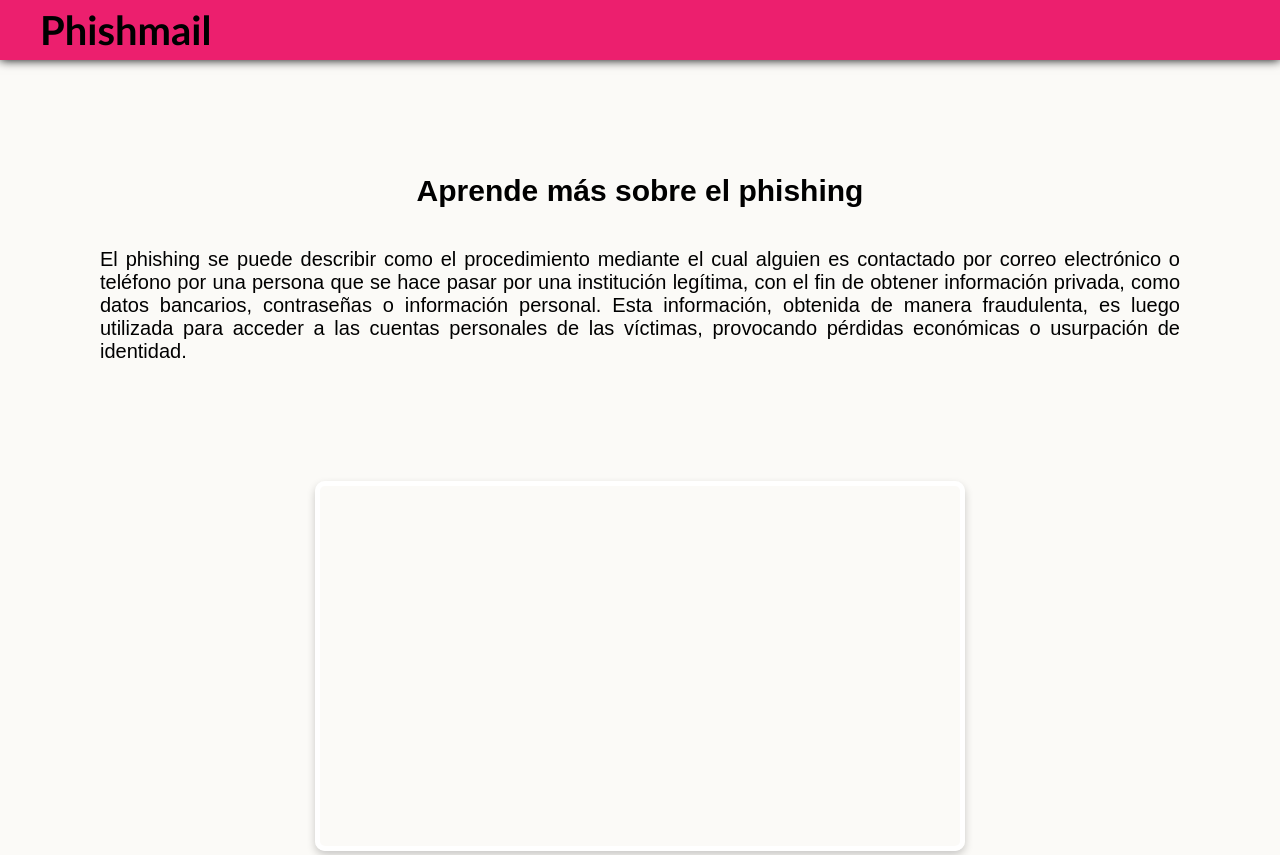
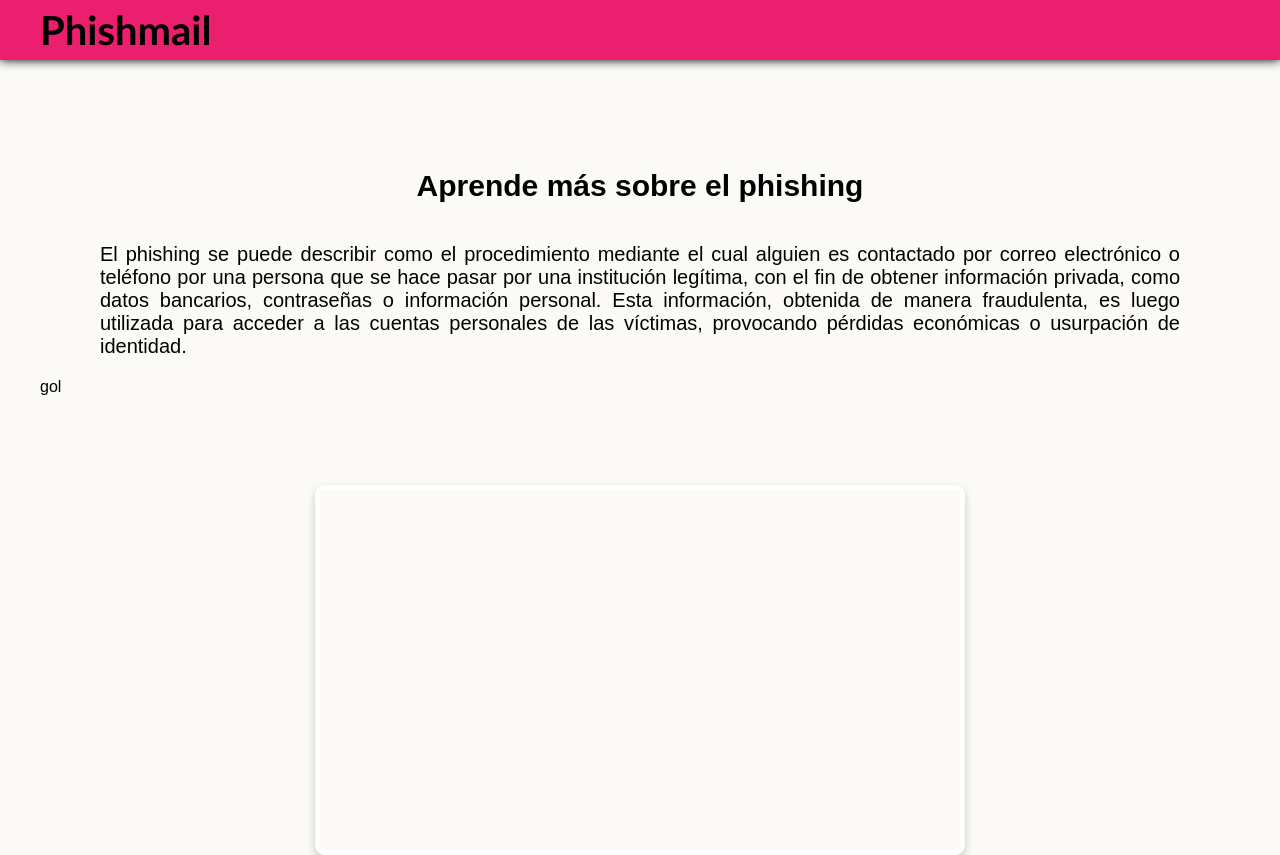
Before and after one commit to LauraB22/Frontend-PT, a React (Create React App) app: page /InfoPhishing in a window 1280 px wide. Shown: the top 855 px of the page. Built offline with nearby package versions, Linux system fonts and the light colour scheme.

Commit message:
arreglo de dependencias

```diff
--- a/src/infoPhishing/InfoPhishing.js
+++ b/src/infoPhishing/InfoPhishing.js
@@ -13,6 +13,7 @@ function InfoPhishing() {
         como datos bancarios, contraseñas o información personal.
         Esta información, obtenida de manera fraudulenta, es luego utilizada para acceder a las cuentas personales de las víctimas,
         provocando pérdidas económicas o usurpación de identidad. </p>
+        gol
       </span>
       <ReactPlayer className="containerVideo"
         url={vidurl}
```
